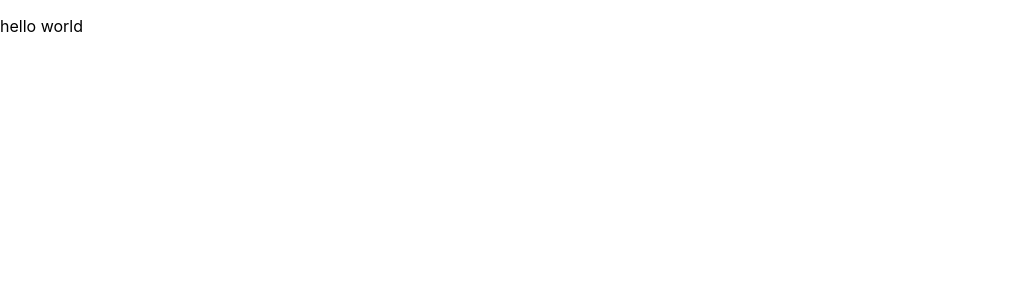
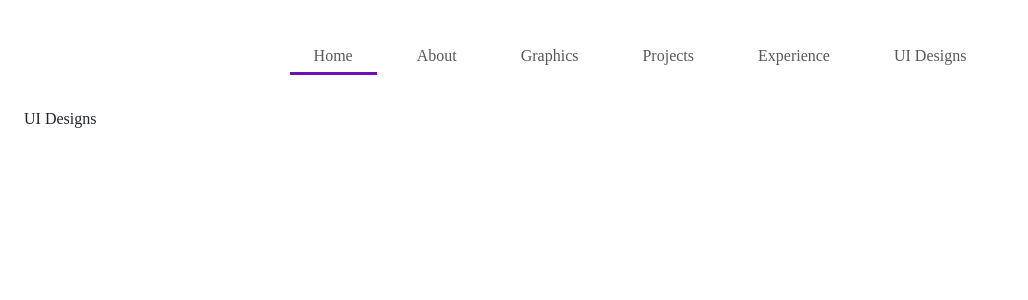
Before and after one commit to IsuruMSoysa/isuruMsoysaPortfolio, a React (Create React App) app in the folder isurumsoysa/: page /uidesigns in a window 1280 px wide. Shown: the top 300 px of the page, without its empty margins (0-1028 px from the left). Built offline with nearby package versions, Linux system fonts and the light colour scheme.

Commit message:
Menu Bar Complete Routes Established

```diff
--- a/isurumsoysa/package.json
+++ b/isurumsoysa/package.json
@@ -3,6 +3,7 @@
   "version": "0.1.0",
   "private": true,
   "dependencies": {
+    "@expo-google-fonts/montserrat": "^0.2.0",
     "@testing-library/jest-dom": "^5.11.4",
     "@testing-library/react": "^11.1.0",
     "@testing-library/user-event": "^12.1.10",
@@ -10,6 +11,7 @@
     "react": "^17.0.2",
     "react-bootstrap": "^2.0.2",
     "react-dom": "^17.0.2",
+    "react-router-dom": "^6.0.2",
     "react-scripts": "4.0.3",
     "web-vitals": "^1.0.1"
   },
--- a/isurumsoysa/src/App.css
+++ b/isurumsoysa/src/App.css
@@ -0,0 +1,28 @@
+*{
+    font-family: montserrat;
+    margin: 0;
+    padding: 0;
+}
+
+.MenuBar{
+    display: flex;
+    justify-content: center;
+}
+
+.menu-tab-select{
+    cursor: pointer;
+    text-decoration: none;
+    color: #585858;
+}
+
+.menu-tab-select:hover{
+    color: #6F10B4 ;
+}
+
+@media screen and (max-width: 991px) {
+    .MenuBar{
+        display: flex;
+        justify-content: start;
+        padding-left: 10px;
+    }
+}
--- a/isurumsoysa/src/App.js
+++ b/isurumsoysa/src/App.js
@@ -1,10 +1,32 @@
 import './App.css';
+import MenuBar from "./Components/MenuBar";
+import 'bootstrap/dist/css/bootstrap.min.css';
+import {Container} from "react-bootstrap";
+import {BrowserRouter as Router, Route, Routes} from "react-router-dom";
+import Home from "./Components/Home";
+import About from "./Components/About";
+import Graphics from "./Components/Graphics";
+import Projects from "./Components/Projects";
+import Experience from "./Components/Experience";
+import UIdesigns from "./Components/UIdesigns";
 
 function App() {
   return (
-    <div className="App">
-     <p>hello world</p>
-    </div>
+    <Container fluid>
+        <Router>
+                <MenuBar/>
+            <Routes>
+                <Route path="/home" element={<Home/>} />
+                <Route path="/about" element={<About/>} />
+                <Route path="/graphics" element={<Graphics/>} />
+                <Route path="/projects" element={<Projects/>} />
+                <Route path="/experience" element={<Experience/>} />
+                <Route path="/uidesigns" element={<UIdesigns/>} />
+            </Routes>
+        </Router>
+    </Container>
+
+
   );
 }
 
--- /dev/null
+++ b/isurumsoysa/src/Components/About.js
@@ -0,0 +1,13 @@
+import {Container} from "react-bootstrap";
+
+function About() {
+    return (
+        <Container fluid>
+            <p>About</p>
+        </Container>
+
+
+    );
+}
+
+export default About;
--- /dev/null
+++ b/isurumsoysa/src/Components/Experience.js
@@ -0,0 +1,11 @@
+import {Container} from "react-bootstrap";
+
+function Experience() {
+    return (
+        <Container fluid>
+            <p>Experience</p>
+        </Container>
+    );
+}
+
+export default Experience;
--- /dev/null
+++ b/isurumsoysa/src/Components/Graphics.js
@@ -0,0 +1,13 @@
+import {Container} from "react-bootstrap";
+
+function Graphics() {
+    return (
+        <Container fluid>
+            <p>Graphics</p>
+        </Container>
+
+
+    );
+}
+
+export default Graphics;
--- /dev/null
+++ b/isurumsoysa/src/Components/Home.js
@@ -0,0 +1,13 @@
+import {Container} from "react-bootstrap";
+
+function Home() {
+    return (
+        <Container fluid>
+            <p>Home</p>
+        </Container>
+
+
+    );
+}
+
+export default Home;
--- /dev/null
+++ b/isurumsoysa/src/Components/MenuBar.js
@@ -0,0 +1,110 @@
+import { Nav, Navbar} from "react-bootstrap";
+import {useState} from "react";
+import {Link} from "react-router-dom";
+
+function App() {
+
+    const [clickedTab,setClickedTab] = useState("Home");
+
+    const handleMenuClick = (tabName) => {
+        setClickedTab(tabName);
+    }
+
+    return (
+        <div className="MenuBar pt-2">
+            <Navbar collapseOnSelect expand="lg"  >
+                        <Navbar.Toggle aria-controls="responsive-navbar-nav" />
+                        <Navbar.Collapse id="responsive-navbar-nav">
+                            <Nav className="py-4" >
+                                {
+                                    (clickedTab === "Home") ?
+                                        <Link to="/home" className=" px-4 mx-2"
+                                                  onClick={()=>handleMenuClick("Home")}
+                                                  style={{borderBottom:"3px solid #6F10B4", color:"#6F10B4"}}>
+                                            <label className="menu-tab-select py-1" >Home</label>
+                                        </Link> :
+                                        <Link to="/home"
+                                            onClick={()=>handleMenuClick("Home")}
+                                            className="menu-tab px-4 mx-2" >
+                                            <label
+                                                className="menu-tab-select py-1">Home</label>
+                                        </Link>
+                                }
+                                {
+                                    (clickedTab === "About") ?
+                                        <Link to="/about" className=" px-4 mx-2"
+                                              onClick={()=>handleMenuClick("About")}
+                                              style={{borderBottom:"3px solid #6F10B4", color:"#6F10B4"}}>
+                                            <label className="menu-tab-select py-1" >About</label>
+                                        </Link> :
+                                        <Link to="/about"
+                                              onClick={()=>handleMenuClick("About")}
+                                              className="menu-tab px-4 mx-2" >
+                                            <label
+                                                className="menu-tab-select py-1">About</label>
+                                        </Link>
+                                }
+                                {
+                                    (clickedTab === "Graphics") ?
+                                        <Link to="/graphics" className=" px-4 mx-2"
+                                              onClick={()=>handleMenuClick("Graphics")}
+                                              style={{borderBottom:"3px solid #6F10B4", color:"#6F10B4"}}>
+                                            <label className="menu-tab-select py-1" >Graphics</label>
+                                        </Link> :
+                                        <Link to="/graphics"
+                                              onClick={()=>handleMenuClick("Graphics")}
+                                              className="menu-tab px-4 mx-2" >
+                                            <label
+                                                className="menu-tab-select py-1">Graphics</label>
+                                        </Link>
+                                }
+                                {
+                                    (clickedTab === "Projects") ?
+                                        <Link to="/projects" className=" px-4 mx-2"
+                                              onClick={()=>handleMenuClick("Projects")}
+                                              style={{borderBottom:"3px solid #6F10B4", color:"#6F10B4"}}>
+                                            <label className="menu-tab-select py-1" >Projects</label>
+                                        </Link> :
+                                        <Link to="/projects"
+                                              onClick={()=>handleMenuClick("Projects")}
+                                              className="menu-tab px-4 mx-2" >
+                                            <label
+                                                className="menu-tab-select py-1">Projects</label>
+                                        </Link>
+                                }
+                                {
+                                    (clickedTab === "Experience") ?
+                                        <Link to="/experience" className=" px-4 mx-2"
+                                              onClick={()=>handleMenuClick("Experience")}
+                                              style={{borderBottom:"3px solid #6F10B4", color:"#6F10B4"}}>
+                                            <label className="menu-tab-select py-1" >Experience</label>
+                                        </Link> :
+                                        <Link to="/experience"
+                                              onClick={()=>handleMenuClick("Experience")}
+                                              className="menu-tab px-4 mx-2" >
+                                            <label
+                                                className="menu-tab-select py-1">Experience</label>
+                                        </Link>
+                                }
+                                {
+                                    (clickedTab === "UI Designs") ?
+                                        <Link to="/uidesigns" className=" px-4 mx-2"
+                                              onClick={()=>handleMenuClick("UI Designs")}
+                                              style={{borderBottom:"3px solid #6F10B4", color:"#6F10B4"}}>
+                                            <label className="menu-tab-select py-1" >UI Designs</label>
+                                        </Link> :
+                                        <Link to="/uidesigns"
+                                              onClick={()=>handleMenuClick("UI Designs")}
+                                              className="menu-tab px-4 mx-2" >
+                                            <label
+                                                className="menu-tab-select py-1">UI Designs</label>
+                                        </Link>
+                                }
+                            </Nav>
+                        </Navbar.Collapse>
+            </Navbar>
+        </div>
+    );
+}
+
+export default App;
--- /dev/null
+++ b/isurumsoysa/src/Components/Projects.js
@@ -0,0 +1,13 @@
+import {Container} from "react-bootstrap";
+
+function Projects() {
+    return (
+        <Container fluid>
+            <p>Projects</p>
+        </Container>
+
+
+    );
+}
+
+export default Projects;
--- /dev/null
+++ b/isurumsoysa/src/Components/UIdesigns.js
@@ -0,0 +1,13 @@
+import {Container} from "react-bootstrap";
+
+function UIdesigns() {
+    return (
+        <Container fluid>
+            <p>UI Designs</p>
+        </Container>
+
+
+    );
+}
+
+export default UIdesigns;
```
Also changed, not shown: 2 other files (tests, documents, lock files or other folders).
